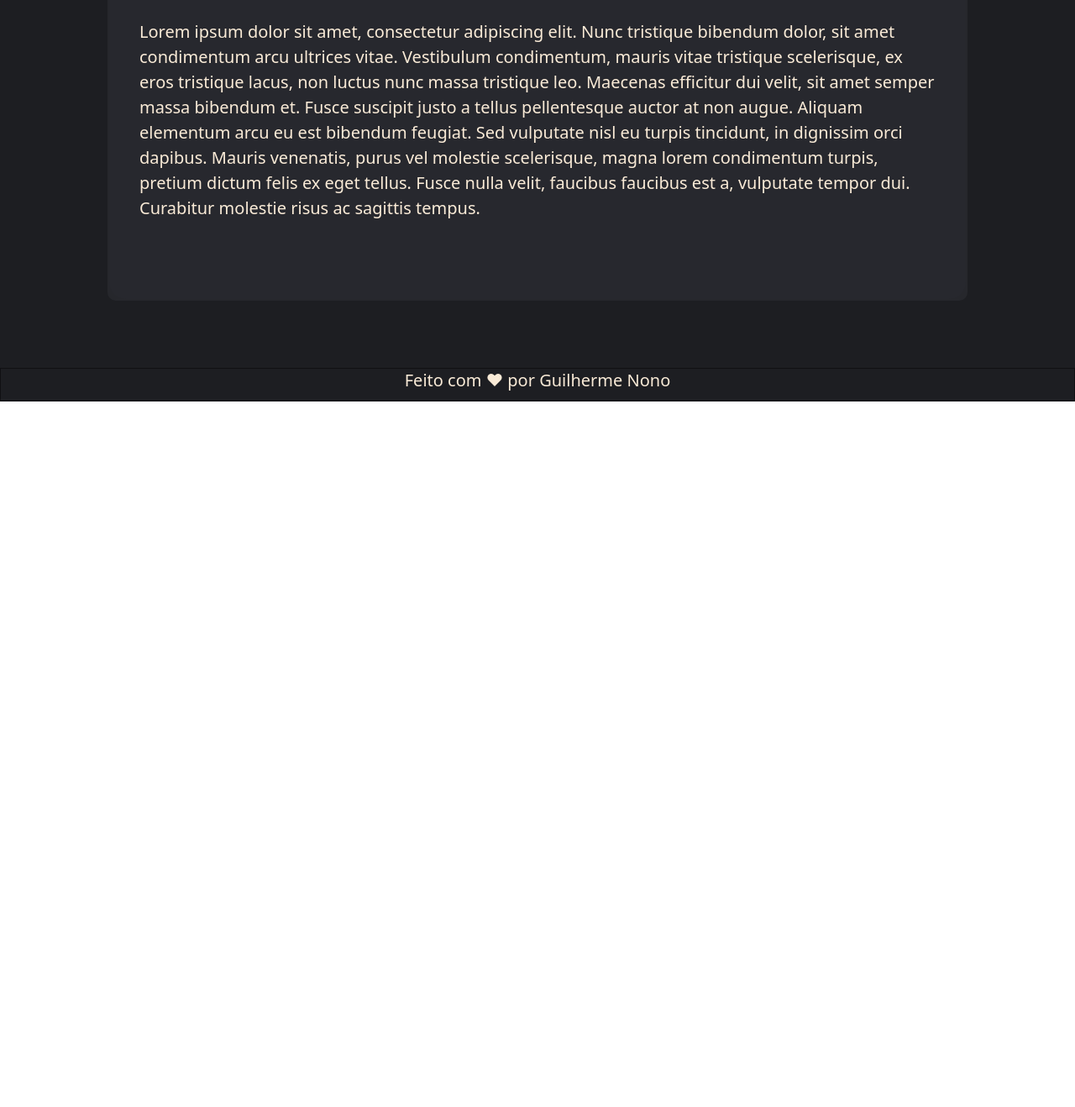
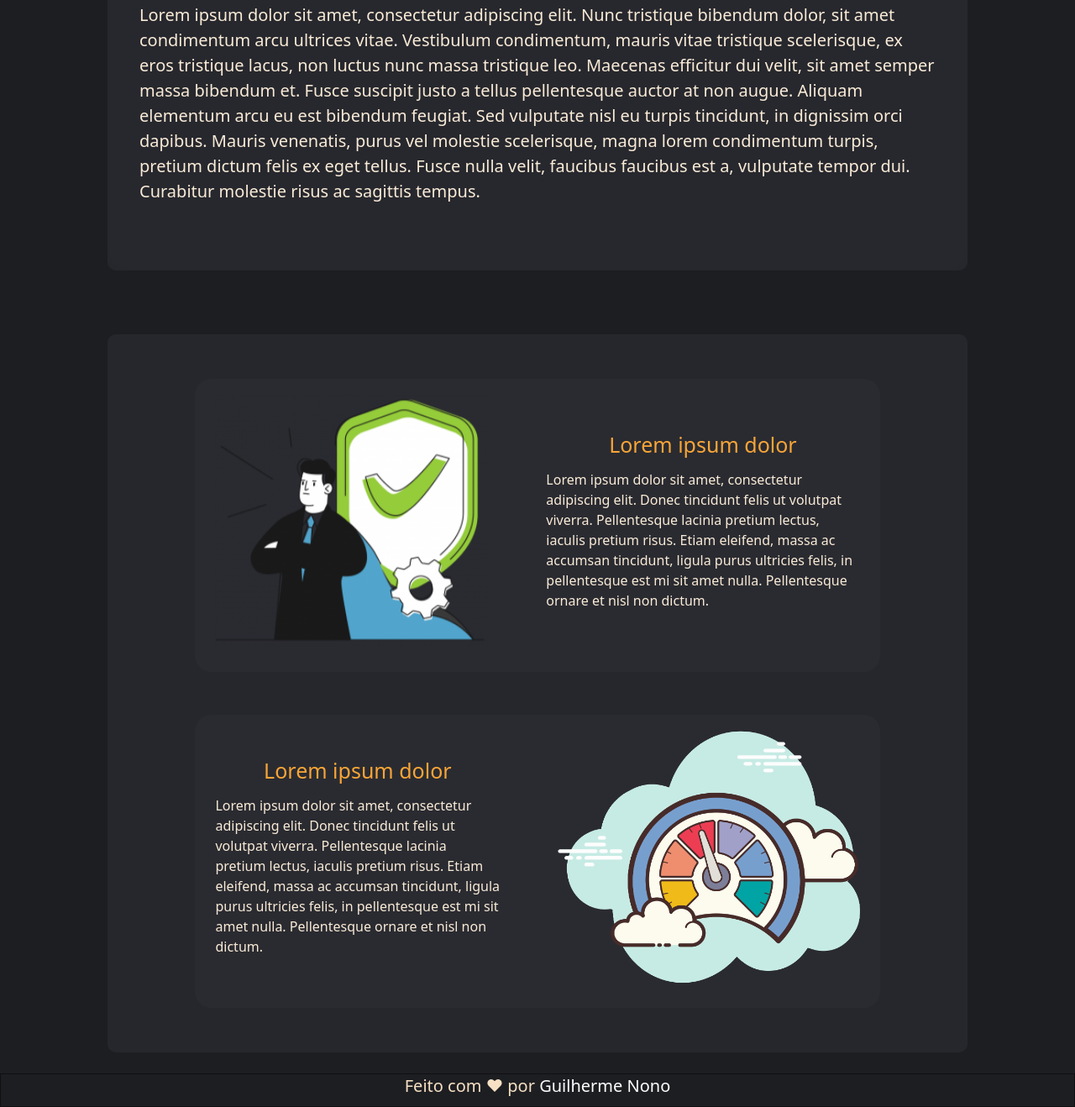
Before and after one commit to GuilhermeNono/Peach-Site, a plain HTML site: page index.html in a window 1280 px wide. Shown: the part 1162-2480 px from the top of the page at 84% size. Before the commit the page ends 1640 px from the top, so only its background shows below. Drawn offline with nearby package versions, Linux system fonts and the light colour scheme.

Commit message:
Adicionando aba de features na homepage

```diff
--- a/index.html
+++ b/index.html
@@ -6,9 +6,16 @@
     <meta http-equiv="X-UA-Compatible" content="IE=edge">
     <link rel="stylesheet" href="src/styles/index.css">
     <link rel="stylesheet" href="/src/styles/bootstrap.min.css">
+    <link rel="shortcut icon" href="assets/favicon.ico" type="image/x-icon">
     <meta name="viewport" content="width=device-width, initial-scale=1">
     <script src="https://kit.fontawesome.com/6c22e98afe.js" crossorigin="anonymous"></script>
-    <title>pageBot</title>
+    <script src="src/scripts/preloader.js"></script>
+    <script src="src/scripts/mobileMenu.js"></script>
+    <script src="https://cdn.jsdelivr.net/npm/@popperjs/core@2.10.2/dist/umd/popper.min.js"
+        integrity="sha384-7+zCNj/IqJ95wo16oMtfsKbZ9ccEh31eOz1HGyDuCQ6wgnyJNSYdrPa03rtR1zdB" crossorigin="anonymous">
+    </script>
+    <script src="/src/scripts/bootstrap.min.js"></script>
+    <title>Peach - Home</title>
 </head>
 
 <body>
@@ -29,7 +36,9 @@
                 </div>
                 <nav class="header-menu">
                     <ul class="menu-items">
-                        <li><a href="#"><i class="fas fa-home"></i>Invite</a></li>
+                        <li><a
+                                href="https://discordapp.com/api/oauth2/authorize?client_id=953291673922854932&permissions=2048&scope=bot"><i
+                                    class="fas fa-home"></i>Invite</a></li>
                         <li><a href="#"><i class="fas fa-file-alt"></i>Docs</a></li>
                         <li class="nav-item"><a href="#about"><i class="fas fa-globe"></i>About</a></li>
                     </ul>
@@ -52,36 +61,73 @@
                         Functionality 1| Functionality 2| Functionality 3</h2>
                 </div>
                 <div class="btns">
-                    <button class="btn-invite">Invite</button>
+                    <button class="btn-invite"><a
+                            href="https://discordapp.com/api/oauth2/authorize?client_id=953291673922854932&permissions=2048&scope=bot">Invite</a></button>
                     <button class="btn-docs">Documentation</button>
                 </div>
             </div>
 
         </div>
-        <div id="about" class="main-content-about" data-bs-spy="scroll"
-            class="scrollspy-example main-content-about">
+
+        <div id="about" class="main-content-about" data-bs-spy="scroll" class="scrollspy-example main-content-about">
             <div class="main-content-about_components">
                 <img class="logo-shake" src="assets/peach_logo.png" alt="">
                 <div class="main-content-about_components_info">
-                    <div class="info1"><p style="color: antiquewhite;">Lorem ipsum dolor sit amet, consectetur adipiscing elit. Nunc tristique bibendum dolor, sit amet condimentum arcu ultrices vitae. Vestibulum condimentum, mauris vitae tristique scelerisque, ex eros tristique lacus, non luctus nunc massa tristique leo. Maecenas efficitur dui velit, sit amet semper massa bibendum et. Fusce suscipit justo a tellus pellentesque auctor at non augue. Aliquam elementum arcu eu est bibendum feugiat. Sed vulputate nisl eu turpis tincidunt, in dignissim orci dapibus. Mauris venenatis, purus vel molestie scelerisque, magna lorem condimentum turpis, pretium dictum felis ex eget tellus. Fusce nulla velit, faucibus faucibus est a, vulputate tempor dui. Curabitur molestie risus ac sagittis tempus.</p></div>
+                    <div class="info1">
+                        <p style="color: antiquewhite;">Lorem ipsum dolor sit amet, consectetur adipiscing elit. Nunc
+                            tristique bibendum dolor, sit amet condimentum arcu ultrices vitae. Vestibulum condimentum,
+                            mauris vitae tristique scelerisque, ex eros tristique lacus, non luctus nunc massa tristique
+                            leo. Maecenas efficitur dui velit, sit amet semper massa bibendum et. Fusce suscipit justo a
+                            tellus pellentesque auctor at non augue. Aliquam elementum arcu eu est bibendum feugiat. Sed
+                            vulputate nisl eu turpis tincidunt, in dignissim orci dapibus. Mauris venenatis, purus vel
+                            molestie scelerisque, magna lorem condimentum turpis, pretium dictum felis ex eget tellus.
+                            Fusce nulla velit, faucibus faucibus est a, vulputate tempor dui. Curabitur molestie risus
+                            ac sagittis tempus.</p>
+                    </div>
                 </div>
             </div>
         </div>
-        </main>
 
-        <!-- Rodapé da pagina -->
-        <footer>
-            <div class="footer-content">
-                <p>Feito com ❤ por <a href="https://github.com/GuilhermeNono">Guilherme Nono</a></p>
+        <div>
+            <div class="main-content-features">
+                <div class="main-content-features_components">
+                    <div class="item1">
+                        <div class="item1-img">
+                            <img src="assets/Security.png" alt="">
+                        </div>
+                        <div class="item1-text">
+                            <h1>Lorem ipsum dolor</h1>
+                            <p>Lorem ipsum dolor sit amet, consectetur adipiscing elit. Donec tincidunt felis ut
+                                volutpat viverra. Pellentesque lacinia pretium lectus, iaculis pretium risus. Etiam
+                                eleifend, massa ac accumsan tincidunt, ligula purus ultricies felis, in pellentesque est
+                                mi sit amet nulla. Pellentesque ornare et nisl non dictum.</p>
+                        </div>
+                    </div>
+                    <div class="item2">
+                        <div class="item2-text">
+                            <h1>Lorem ipsum dolor</h1>
+                            <p>Lorem ipsum dolor sit amet, consectetur adipiscing elit. Donec tincidunt felis ut
+                                volutpat viverra. Pellentesque lacinia pretium lectus, iaculis pretium risus. Etiam
+                                eleifend, massa ac accumsan tincidunt, ligula purus ultricies felis, in pellentesque est
+                                mi sit amet nulla. Pellentesque ornare et nisl non dictum.</p>
+
+                        </div>
+                        <div class="item2-img">
+                            <img src="assets/performance.png" alt="">
+                        </div>
+                    </div>
+                </div>
             </div>
-        </footer>
+        </div>
+    </div>
+    <!-- Rodapé da pagina -->
+    <footer>
+        <div class="footer-content">
+            <p>Feito com ❤ por <a href="https://github.com/GuilhermeNono">Guilherme Nono</a></p>
+        </div>
+    </footer>
 
-        <script src="src/scripts/preloader.js"></script>
-        <script src="src/scripts/mobileMenu.js"></script>
-        <script src="https://cdn.jsdelivr.net/npm/@popperjs/core@2.10.2/dist/umd/popper.min.js"
-            integrity="sha384-7+zCNj/IqJ95wo16oMtfsKbZ9ccEh31eOz1HGyDuCQ6wgnyJNSYdrPa03rtR1zdB" crossorigin="anonymous">
-        </script>
-        <script src="/src/scripts/bootstrap.min.js"></script>
+
 </body>
 
 </html>
--- a/src/styles/index.css
+++ b/src/styles/index.css
@@ -167,6 +167,11 @@ main {
     transition: all ease 0.2s;
 }
 
+.btns button.btn-invite a {
+    text-decoration: none;
+    color: white;
+}
+
 .btns button.btn-docs {
     width: 13.0rem;
     font-weight: 400;
@@ -182,7 +187,7 @@ main {
     display: flex;
     justify-content: center;
     align-items: center;
-    height: 100vh;
+    height: 95vh;
     width: 100%;
     background-color: rgb(29, 30, 34);
 }
@@ -224,9 +229,103 @@ main {
     font-size: 2rem;
 }
 
-
 .info1 {
     margin: 35px;
+}
+
+.main-content-features {
+    background-color: rgb(29, 30, 34);
+    display: flex;
+    justify-content: center;
+    align-items: center;
+}
+
+.main-content-features_components {
+    border: 2px solid transparent;
+    border-radius: 10px;
+    background-color: rgb(38, 39, 44);
+    display: flex;
+    flex-direction: column;
+    height: 100%;
+    width: 80%;
+    justify-content: flex-start;
+    align-items: center;
+    margin-bottom: 2%;
+}
+
+.item1 {
+    margin-top: 5%;
+    color: antiquewhite;
+    display: flex;
+    background-color: rgb(42, 43, 49);
+    border-radius: 20px;
+    width: 80%;
+    height: 100%;
+    align-content: center;
+    flex-direction: row;
+    justify-content: center;
+    gap: 2rem;
+}
+
+.item1-text {
+    display: flex;
+    align-items: center;
+    flex-direction: column;
+    justify-content: center;
+    font-size: 1.6rem;
+    margin: 3% 3%;
+}
+
+.item1-text h1 {
+    color: rgb(248, 165, 55);
+    margin-bottom: 15px;
+}
+
+.item1-img {
+    animation: shake 3s linear infinite;
+    margin: 3% 3%;
+}
+
+.item1-img img{
+    height: 30em;
+}
+
+.item2 {
+    margin-top: 5%;
+    color: antiquewhite;
+    display: flex;
+    background-color: rgb(42, 43, 49);
+    border-radius: 20px;
+    width: 80%;
+    height: 100%;
+    align-content: center;
+    flex-direction: row;
+    justify-content: center;
+    gap: 2rem;
+    margin-bottom: 5%;
+}
+
+.item2-text {
+    display: flex;
+    align-items: center;
+    flex-direction: column;
+    justify-content: center;
+    font-size: 1.6rem;
+    margin: 3% 3%;
+}
+
+.item2-text h1 {
+    color: rgb(248, 165, 55);
+    margin-bottom: 15px;
+}
+
+.item2-img {
+    animation: shake 3s linear infinite;
+    margin: 3% 3%;
+}
+
+.item2-img img {
+    height: 30em;
 }
 
 @keyframes shake {
@@ -276,12 +375,12 @@ footer {
 
 .footer-content p {
     font-size: 1.8rem;
-    color: antiquewhite;
+    color: rgb(247, 225, 196);
 }
 
 .footer-content a {
     text-decoration: none;
-    color: antiquewhite;
+    color: rgb(255, 255, 255);
     transition: all ease 0.5s;
 }
 
```
Also changed, not shown: assets/Security.png (added), assets/favicon.ico (added), assets/performance.png (added).
